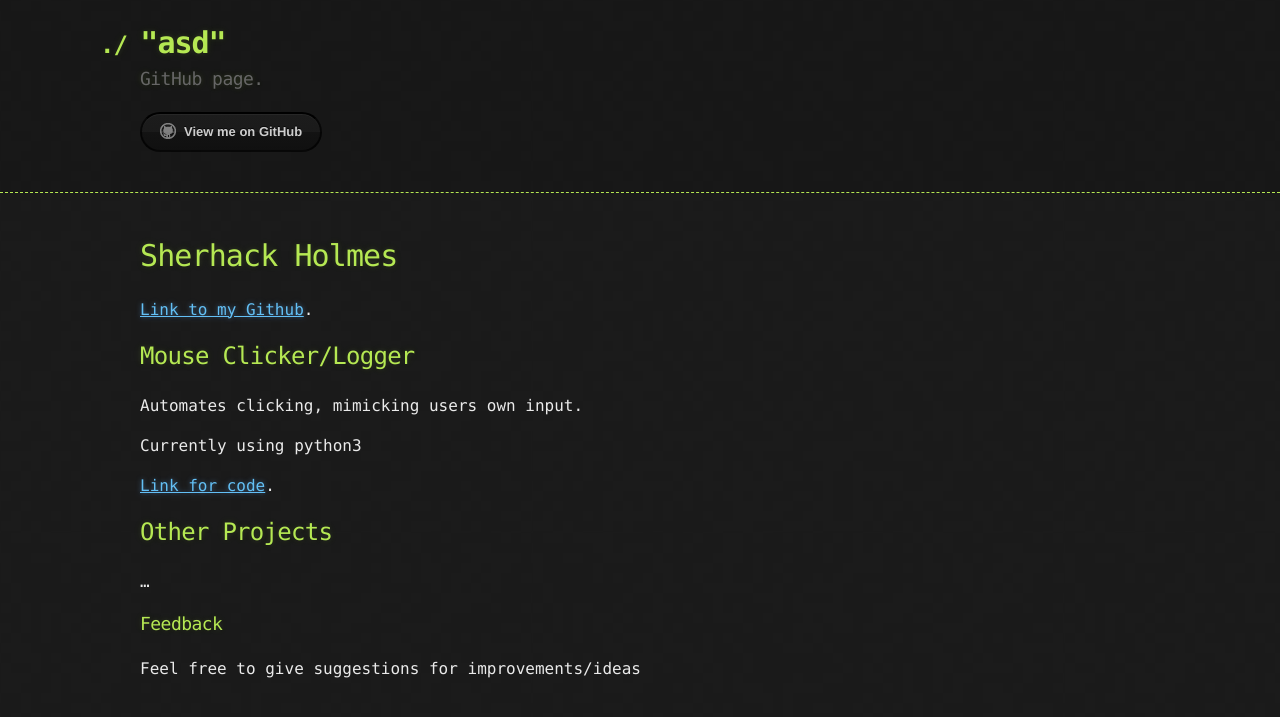
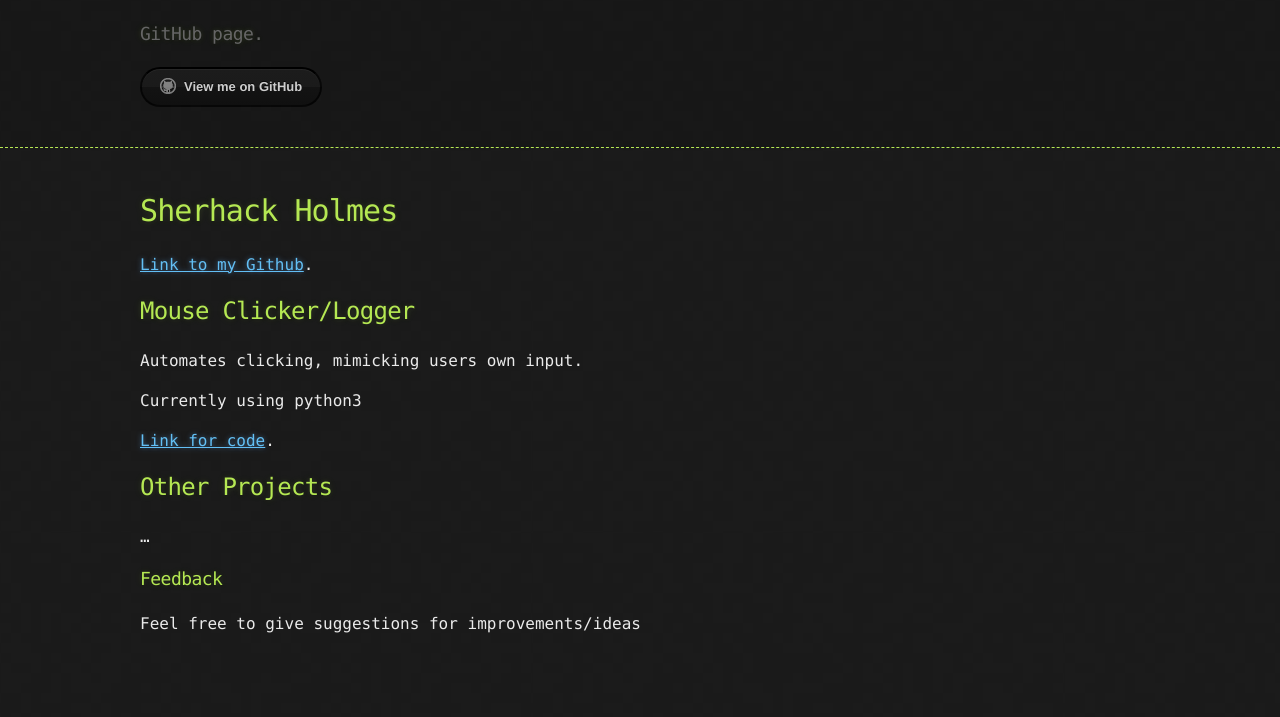
Before and after one commit to sherhack/sherhack.github.io, a Jekyll site: the page built from index.md, in a window 1280 px wide. Shown: the top 717 px of the page. Built offline with Jekyll 4.4.1, drawn with Linux system fonts in a browser that asks for light colours; our own code applies the rules of GitHub Pages for plain Markdown files.

Commit message:
Update default.html

```diff
--- a/_layouts/default.html
+++ b/_layouts/default.html
@@ -13,9 +13,9 @@
 
     <header>
       <div class="container">
-        <a id="a-title" href="https://github.com/sherhack">
-          <h1>"asd"</h1>
-        </a>
+       <!--  <a id="a-title" href="https://github.com/sherhack">
+          <h1>"{{ site.title }}"</h1>
+        </a> -->
         <h2>{{ site.description }}</h2>
 
         <section id="downloads">
```
